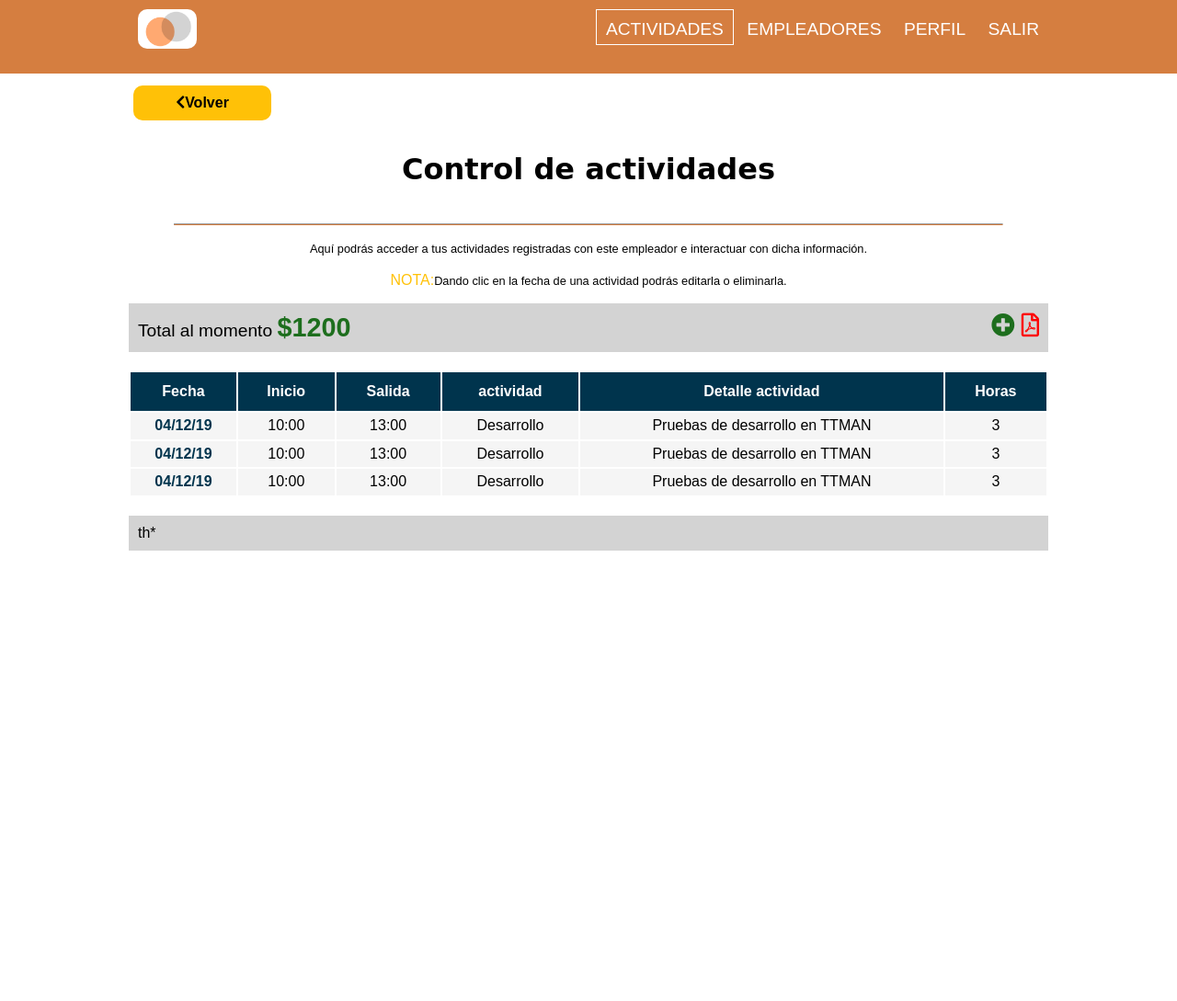
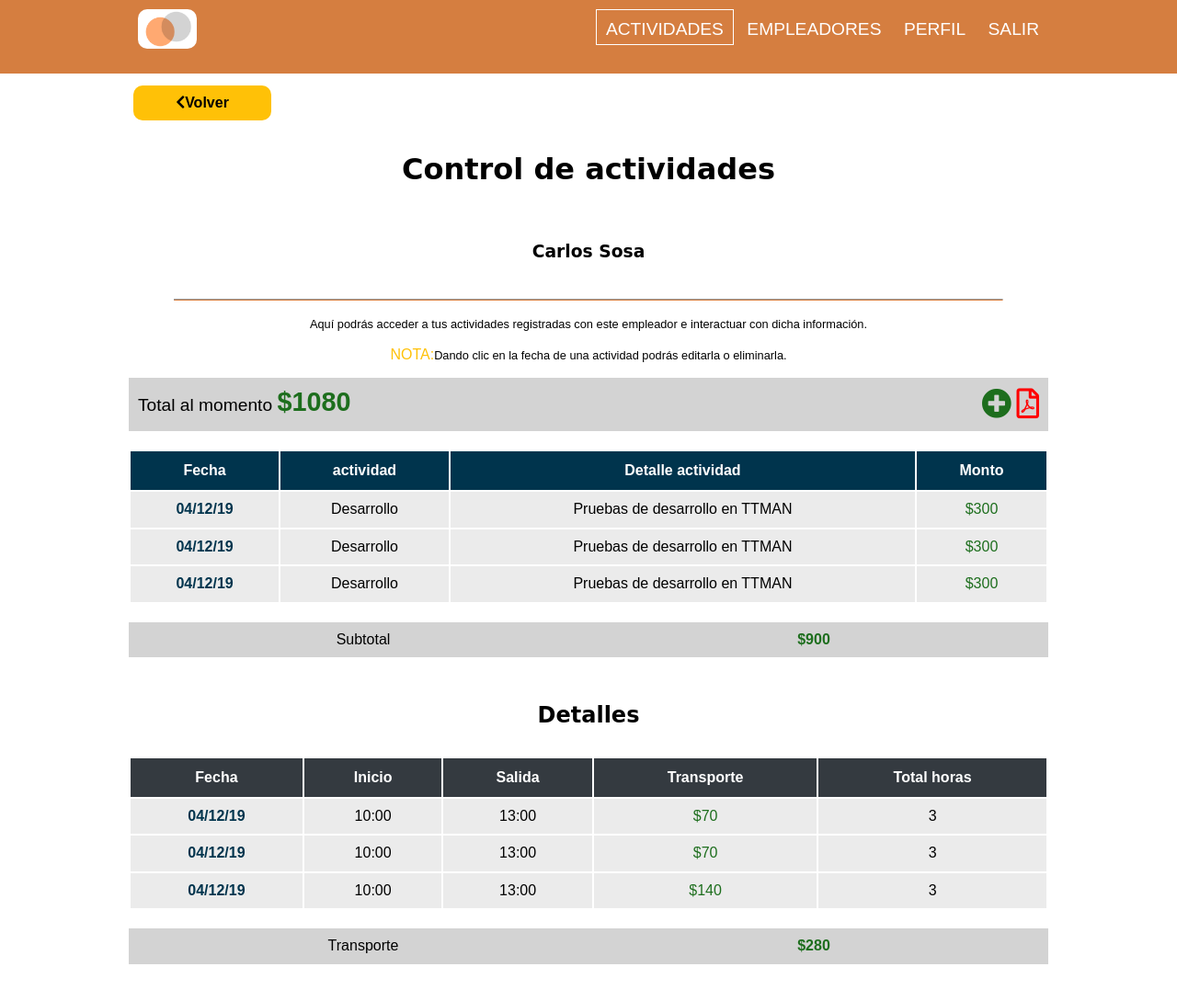
Before and after one commit to TecAbel/ttman, a PHP site: page /app/actividades-control.html in a window 1280 px wide. Shown: the whole page at 92% size. Before the commit the page ends 599 px from the top, so only its background shows below. Run offline with PHP 8.4, Linux system fonts and the light colour scheme; some libraries are stand-ins or nearby versions.

Commit message:
reporte activiades preliminar

```diff
--- a/app/actividades-control.html
+++ b/app/actividades-control.html
@@ -34,6 +34,7 @@
     <div class="contenedor contenedor-app clearfix">
         <a href="actividades.html" class="btn volver"><i class="fas fa-chevron-left"></i>Volver</a>
         <h1>Control de actividades</h1>
+        <h3>Carlos Sosa</h3>
         <hr>
         <p class="centrado"><small>Aquí podrás acceder a tus actividades registradas con este empleador e interactuar con dicha información.</small>
         <p class="centrado"><span class="color-amarillo">NOTA:</span><small>Dando clic en la fecha de una actividad podrás editarla o eliminarla.</small></p>
@@ -41,7 +42,7 @@
 
         <div class="seccion-reporte bg-gris clearfix">
             <div class="total">
-                Total al momento <strong><span class="color-verde">$1200</span></strong>
+                Total al momento <strong><span class="color-verde">$1080</span></strong>
             </div>
             <div class="btns-archivo">
                 <a href="#"><i class="color-verde fas fa-plus-circle"></i></a>
@@ -53,48 +54,85 @@
             <table class="tabla-actividades">
                 <thead>
                     <th>Fecha</th>
+                    <th>actividad</th>
+                    <th>Detalle actividad</th>
+                    <th>Monto</th>
+                </thead>
+                <tbody>
+                    <tr>
+                        <td><strong><a href="">04/12/19</a></strong></td>
+                        <td>Desarrollo</td>
+                        <td>Pruebas de desarrollo en TTMAN</td>
+                        <td class="color-verde">$300</td>
+                    </tr>
+                    <tr>
+                        <td><strong><a href="">04/12/19</a></strong></td>
+                        <td>Desarrollo</td>
+                        <td>Pruebas de desarrollo en TTMAN</td>
+                        <td class="color-verde">$300</td>
+                    </tr>
+                        <tr>
+                        <td><strong><a href="">04/12/19</a></strong></td>
+                        <td>Desarrollo</td>
+                        <td>Pruebas de desarrollo en TTMAN</td>
+                        <td class="color-verde">$300</td>
+                    </tr>
+                </tbody>
+            </table>
+
+
+        </div>
+        <div class="seccion-reporte bg-gris clearfix subtotal">
+           <div class="float-left centrado">
+               Subtotal
+           </div>
+           <div class="float-right centrado">
+               <strong class="color-verde">$900</strong>
+           </div>
+        </div>
+        <h2>Detalles</h2>
+        <div class="contenedor tablas ">
+            <table class="tabla-detalles">
+                <thead>
+                    <th>Fecha</th>
                     <th>Inicio</th>
                     <th>Salida</th>
-                    <th>actividad</th>
-                    <th>Detalle actividad</th>
-                    <th>Horas</th>
+                    <th>Transporte</th>
+                    <th>Total horas</th>
                 </thead>
                 <tbody>
                     <tr>
                         <td><strong><a href="">04/12/19</a></strong></td>
                         <td>10:00</td>
                         <td>13:00</td>
-                        <td>Desarrollo</td>
-                        <td>Pruebas de desarrollo en TTMAN</td>
+                        <td class="color-verde">$70</td>
                         <td>3</td>
                     </tr>
                     <tr>
                         <td><strong><a href="">04/12/19</a></strong></td>
                         <td>10:00</td>
                         <td>13:00</td>
-                        <td>Desarrollo</td>
-                        <td>Pruebas de desarrollo en TTMAN</td>
+                        <td class="color-verde">$70</td>
                         <td>3</td>
                     </tr>
-                        <tr>
+                    <tr>
                         <td><strong><a href="">04/12/19</a></strong></td>
                         <td>10:00</td>
                         <td>13:00</td>
-                        <td>Desarrollo</td>
-                        <td>Pruebas de desarrollo en TTMAN</td>
+                        <td class="color-verde">$140</td>
                         <td>3</td>
                     </tr>
                 </tbody>
             </table>
         </div>
-
-        <div class="seccion-reporte bg-gris">
-            <table class="tabla-detalles">
-                <thead>
-                    th*
-                </thead>
-            </table>
-        </div>
+        <div class="seccion-reporte bg-gris clearfix subtotal">
+            <div class="float-left centrado">
+                Transporte
+            </div>
+            <div class="float-right centrado">
+                <strong class="color-verde">$280</strong>
+            </div>
+         </div>
     </div>
 </body>
 <script src="https://ajax.googleapis.com/ajax/libs/jquery/3.4.1/jquery.min.js"></script>
--- a/css/estilos.css
+++ b/css/estilos.css
@@ -7,6 +7,7 @@
     --color-logo:#FFA971;
     --color-amarillo: #ffc107;
     --color-azul: #00344d;
+    --color-negro: #343a40;
 
     --fuente-titulos: 'Courgette', cursive;
     --fuente-cuerpo:'Montserrat', sans-serif;
@@ -468,11 +469,14 @@ button.btn-img:hover{
 }
 .btns-archivo{
     width: 20%;
-    font-size: 1.6em;
+    font-size: 1.2em;
     text-align: right;
 }
+.btns-archivo a{
+    font-size: 1.7em;
+}
 .seccion-reporte{
-    width: 95%;
+    width: 100%;
     margin: 0 auto;
     margin-bottom: 20px;
 }
@@ -484,6 +488,9 @@ button.btn-img:hover{
 @media only screen and (min-width: 768px){
     .seccion-reporte{
         width: 100%;
+    }
+
+    .contenedor.tablas{
         overflow: hidden;
     }
 
@@ -497,7 +504,7 @@ button.btn-img:hover{
     TABLAS
 */
 
-.tabla-actividades{
+.tabla-actividades, .tabla-detalles{
     text-align: center;
     width: 100%;
     border: none;
@@ -508,13 +515,18 @@ button.btn-img:hover{
     color: white;
     padding: 12px;
 }
-
-.tabla-actividades td{
-    background-color: whitesmoke;
-    padding: 5px;
+.tabla-detalles th{
+    background-color: var(--color-negro);
+    color: white;
+    padding: 12px;
 }
 
-.tabla-actividades td strong a{
+.tabla-actividades td, .tabla-detalles td{
+    background-color: rgb(235, 235, 235);
+    padding: 10px;
+}
+
+.tabla-actividades td strong a, .tabla-detalles td strong a{
     text-decoration: none;
     color: var(--color-azul);
 }
@@ -536,3 +548,11 @@ footer{
     text-align: center;
     color: white;
 }
+
+.subtotal .float-left{
+    width: 50%;
+}
+
+.subtotal .float-right{
+    width: 50%;
+}
```
